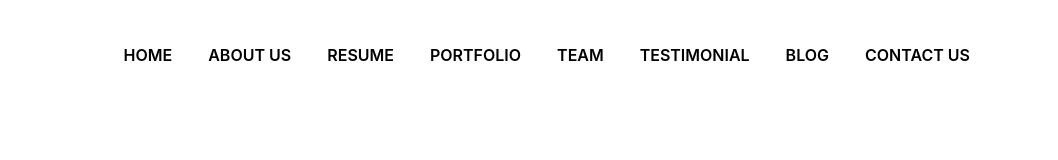
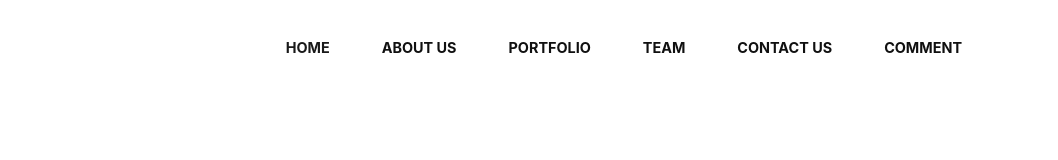
Before and after one commit to haupham03121997/haupham03121997.github.io, a plain HTML site: page index.html in a window 1280 px wide. Shown: the full height of the page, 222-1280 px from the left. Drawn offline with nearby package versions, Linux system fonts and the light colour scheme.

Commit message:
Xong phần header

```diff
--- a/1.css
+++ b/1.css
@@ -3,15 +3,52 @@
     padding: 0;
 }
 
-.header__navbar {
+
+/* HEADER  */
+
+.header {
+    min-height: 100px;
+    font-size: 0.9rem;
+}
+
+.header .header__navbar {
     padding: 0;
 }
 
-.header__navbar .nav-link {
-    color: black;
+.header__navbar .navbar-nav {
     font-weight: 600;
 }
 
 .header__navbar .nav-item {
-    padding: 0 10px;
+    padding: 0 18px;
+    transition: all 0.5s;
 }
+
+.header__navbar .navbar-nav .nav-link {
+    color: #101010;
+    font-weight: bold;
+}
+
+.nav-link::after {
+    content: '';
+    display: block;
+    width: 0%;
+    height: 3px;
+    background-color: #e15659;
+    margin-top: 3px;
+    transition: all 0.5s;
+}
+
+.header__navbar .nav-item:hover .nav-link::after {
+    width: 100%;
+}
+
+.header__navbar .nav-item:hover .nav-link {
+    color: #e15659;
+}
+
+@media screen and (max-width :576px) {
+    .header {
+        min-height: 100px;
+    }
+}
--- a/index.html
+++ b/index.html
@@ -12,42 +12,38 @@
 <body>
     <!-- HEADER  -->
     <header class="header">
-
-        <nav class="navbar container header__navbar navbar-expand-lg">
+        <nav class="navbar navbar-expand-lg navbar-light container header__navbar">
             <a class="navbar-brand" href="#">
-                <img src="./img/logo.png" alt="">
+                <img src="img/logo.png" alt="">
             </a>
-            <button class="navbar-toggler" type="button" data-toggle="collapse" data-target="#myNavbar" aria-controls="navbarSupportedContent" aria-expanded="false" aria-label="Toggle navigation">
+            <button class="navbar-toggler" type="button" data-toggle="collapse" data-target="#navbarTogglerDemo02" aria-controls="navbarTogglerDemo02" aria-expanded="false" aria-label="Toggle navigation">
               <span class="navbar-toggler-icon"></span>
             </button>
 
-            <div class="collapse navbar-collapse" id="myNavbar">
-                <ul class="navbar-nav ml-auto">
-                    <li class="nav-item line active">
-                        <a href="" class="nav-link ">HOME</a>
+            <div class="collapse navbar-collapse mb-md-2" id="navbarTogglerDemo02">
+                <ul class="navbar-nav ml-auto navbar-nav__commit ">
+                    <li class="nav-item active">
+                        <a class="nav-link line" href="#">HOME <span class="sr-only">(current)</span></a>
                     </li>
-                    <li class="nav-item line">
-                        <a href="" class="nav-link ">ABOUT US</a>
+                    <li class="nav-item">
+                        <a class="nav-link" href="#">ABOUT US</a>
                     </li>
-                    <li class="nav-item line">
-                        <a href="" class="nav-link ">RESUME</a>
+                    <li class="nav-item">
+                        <a class="nav-link" href="#">PORTFOLIO</a>
                     </li>
-                    <li class="nav-item line">
-                        <a href="" class="nav-link ">PORTFOLIO</a>
+
+                    <li class="nav-item">
+                        <a class="nav-link" href="#">TEAM</a>
                     </li>
-                    <li class="nav-item line">
-                        <a href="" class="nav-link ">TEAM</a>
+                    <li class="nav-item">
+                        <a class="nav-link" href="#">CONTACT US</a>
                     </li>
-                    <li class="nav-item line">
-                        <a href="" class="nav-link ">TESTIMONIAL</a>
+                    <li class="nav-item">
+                        <a class="nav-link" href="#">COMMENT</a>
                     </li>
-                    <li class="nav-item line">
-                        <a href="" class="nav-link ">BLOG</a>
-                    </li>
-                    <li class="nav-item line">
-                        <a href="" class="nav-link ">CONTACT US</a>
-                    </li>
+
                 </ul>
+
             </div>
         </nav>
 
```
Lines whose indentation alone changed are shown as unchanged.
